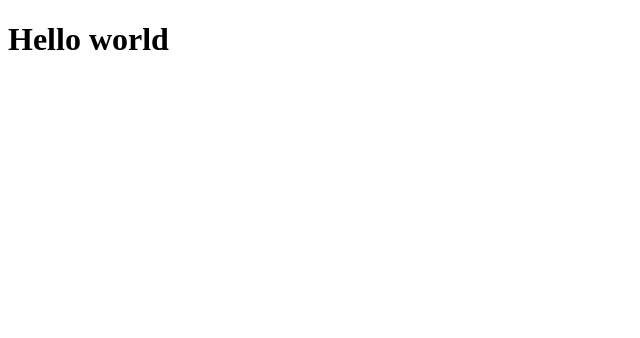
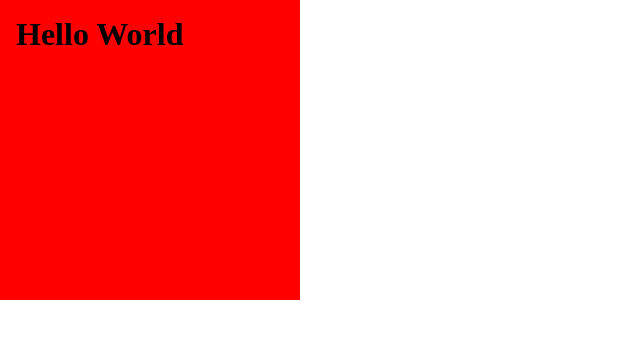
Before and after one commit to SaidahmadDev/Front-End-203, a plain HTML site: page index.html in a window 1280 px wide. Shown: the whole page, without its empty margins (0-640 px from the left). Drawn offline with Linux system fonts and the light colour scheme.

Commit message:
add css and write some codes

```diff
--- a/index.html
+++ b/index.html
@@ -3,9 +3,12 @@
 <head>
     <meta charset="UTF-8">
     <meta name="viewport" content="width=device-width, initial-scale=1.0">
-    <title>Document</title>
+    <title>Front</title>
+    <link rel="stylesheet" href="./style.css">
 </head>
 <body>
-    <h1>Hello world</h1>
+    <div class="box">
+        <h1>Hello World</h1>
+    </div>
 </body>
 </html>
--- /dev/null
+++ b/style.css
@@ -0,0 +1,12 @@
+* {
+  margin: 0;
+  padding: 0;
+  box-sizing: border-box;
+}
+
+.box {
+  width: 300px;
+  height: 300px;
+  background-color: red;
+  padding: 1rem;
+}
```
